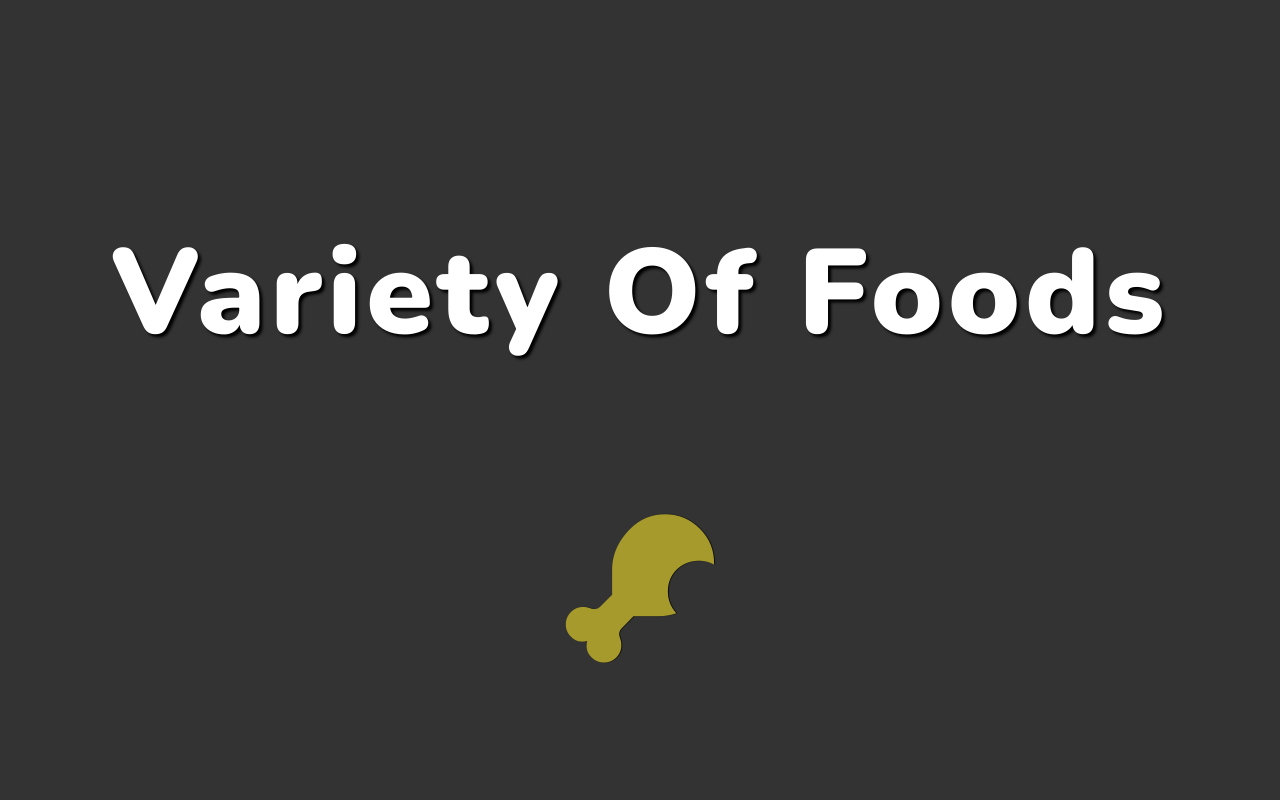
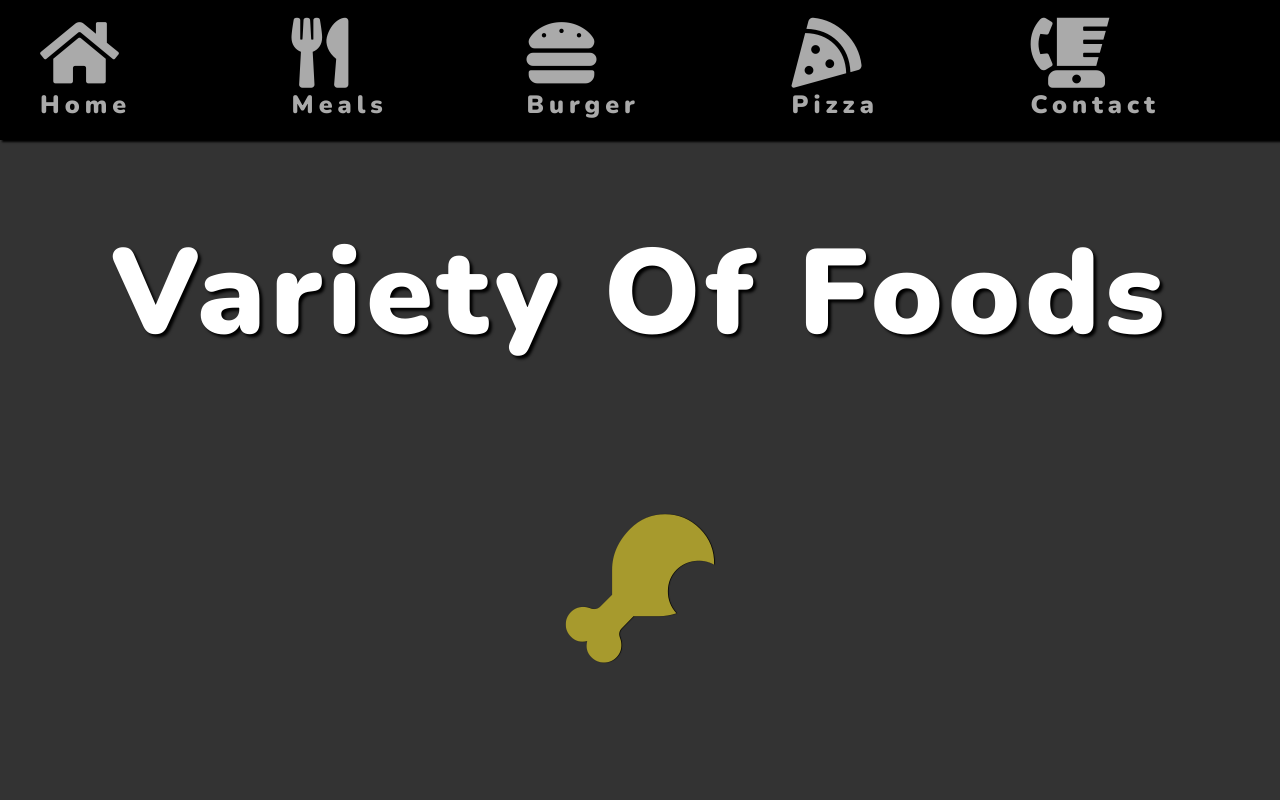
Before and after one commit to ariellekatherine92/Foods, a plain HTML site: page index.html in a window 1280 px wide. Shown: the top 800 px of the page. Drawn offline with nearby package versions, Linux system fonts and the light colour scheme.

Commit message:
added navbar styles and spacing

```diff
--- a/index.html
+++ b/index.html
@@ -9,6 +9,32 @@
     <link rel="stylesheet" href="https://cdnjs.cloudflare.com/ajax/libs/font-awesome/5.15.1/css/all.min.css">
 
 </head>
+
+<!--Navbar-->
+<nav class="navbar">
+    <a href="#" class="navbar-link">
+        <i class="fas fa-home"></i>
+        <span>Home</span>
+    </a>
+    <a href="#" class="navbar-link">
+        <i class="fas fa-utensils"></i>
+        <span>Meals</span>
+    </a>
+    <a href="#" class="navbar-link">
+        <i class="fas fa-hamburger"></i>
+        <span>Burger</span>
+    </a>
+    <a href="#" class="navbar-link">
+        <i class="fas fa-pizza-slice"></i>
+        <span>Pizza</span>
+    </a>
+    <a href="#" class="navbar-link">
+        <i class="fas fa-blender-phone"></i>
+        <span>Contact</span>
+    </a>
+</nav>
+<div class="menu"></div>
+<!--End of Navbar-->
 <body>
     <div class="container">
         <!-- Section 1 -->
--- a/style.css
+++ b/style.css
@@ -25,6 +25,37 @@ html {
     text-shadow: 0.3rem 0.3rem 0.3rem #000;
   }
 /* end of common styles */
+
+/* Navbar */
+.navbar {
+    width: 100%;
+    height: 14rem;
+    background-color: #000;
+    position: fixed;
+    top: 0;
+    z-index: 100;
+    display: flex;
+    justify-content: center;
+    align-items: center;
+    box-shadow: .2rem .2rem .2rem #000;
+}
+
+.navbar-link {
+    color: #aaa;
+    margin: 0 4rem;
+}
+
+.navbar-link i {
+    font-size: 7rem;
+}
+
+.navbar-link span {
+    font-size: 2.5rem;
+    font-weight: 900;
+    letter-spacing: .5rem;
+    margin-top: .5rem;
+}
+/* End of Navar */
 
 /* Section 1 */
 .section-1 {
@@ -325,5 +356,13 @@ html {
 .copyright {
     position: absolute;
     bottom: 3rem;
+    font-size: 1.7rem;
+    font-weight: 200;
+    color: #eee;
+    letter-spacing: .1rem;
+    border-top: .1rem solid #888;
+    padding-top: 6rem;
+    width: 100%;
+    text-align: center;
 }
 /* end of section 4 */
```
